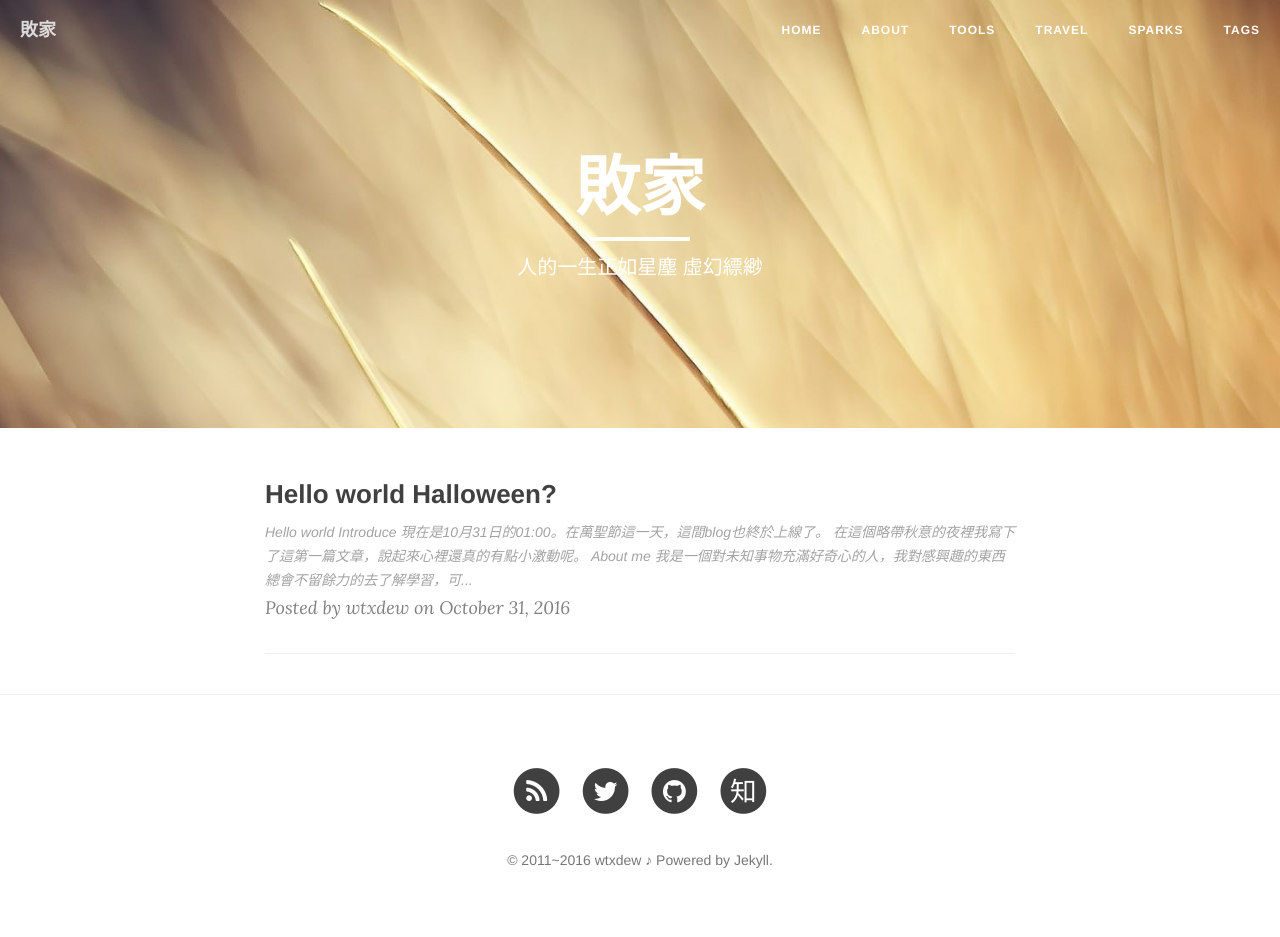
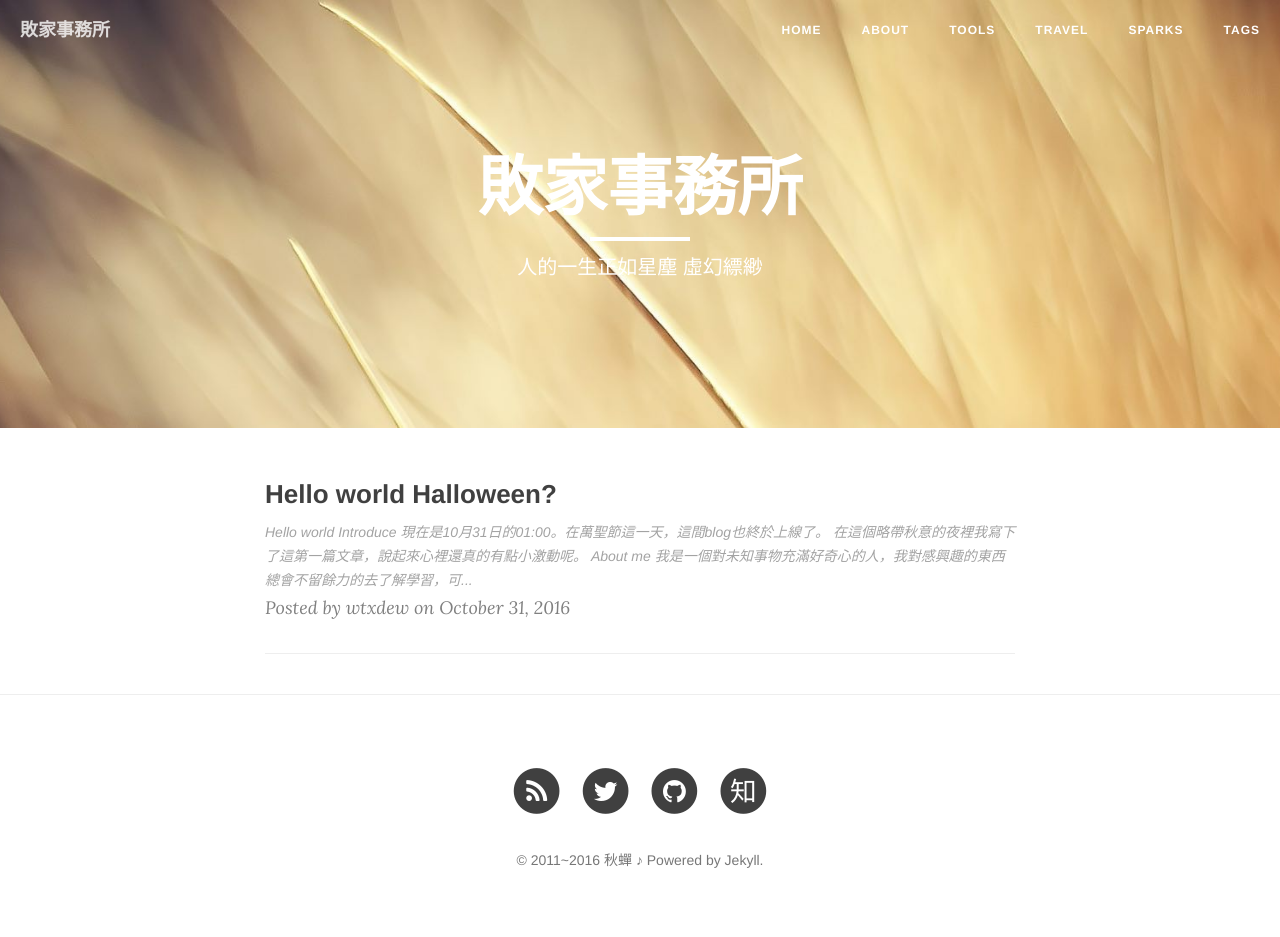
Before and after one commit to wtxdew/wtxdew.github.io, a Jekyll site: the page built from index.html, in a window 1280 px wide. Built offline with Jekyll 4.4.1, drawn with Linux system fonts in a browser that asks for light colours; nearby versions of some CDN libraries; the list of posts is cut into pages by our own code; some of the changed lines change nothing that is shown.

Commit message:
Update _config.yml

```diff
--- a/_config.yml
+++ b/_config.yml
@@ -1,17 +1,17 @@
 # Site settings
-title: 敗家
+title: 敗家事務所
 header-img: "img/autumn2.jpg"
-tagline: "生如星塵"
-description: "人的一生正如星塵 虛幻縹緲"
+tagline: ""
+description: "千金散盡還復來！"
 baseurl: ""
 url: "http://wtxdew.me"
 #url: "http://localhost:4000"
 
 # About/contact
 owner:
-  name: "wtxdew"
+  name: "秋蟬"
   email: wt_air@icloud.cn
-  bio: "鷹風凋晚葉，蟬露泣秋枝"
+  bio: ""
 
 # Data
 gavatar: http://dreamofbook.qiniudn.com/Az..png
```
